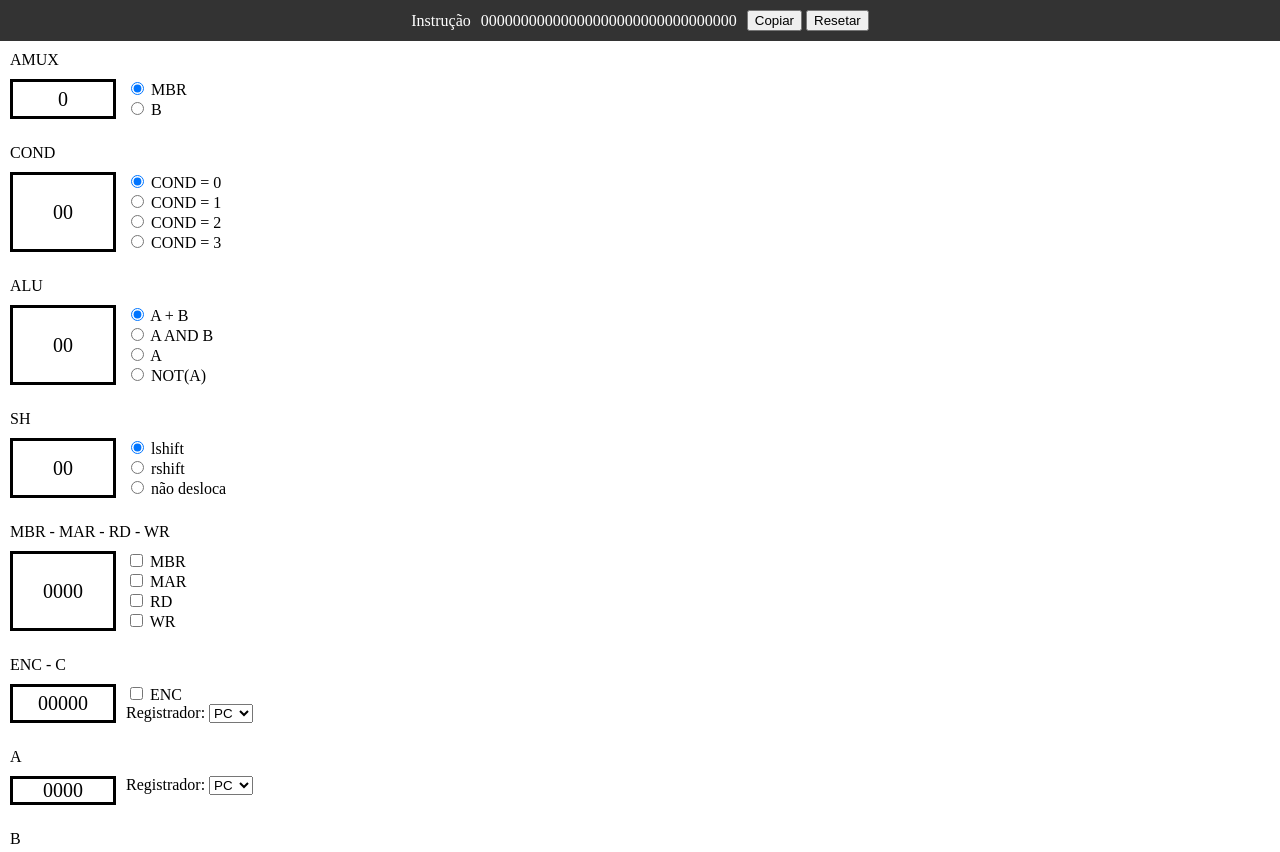
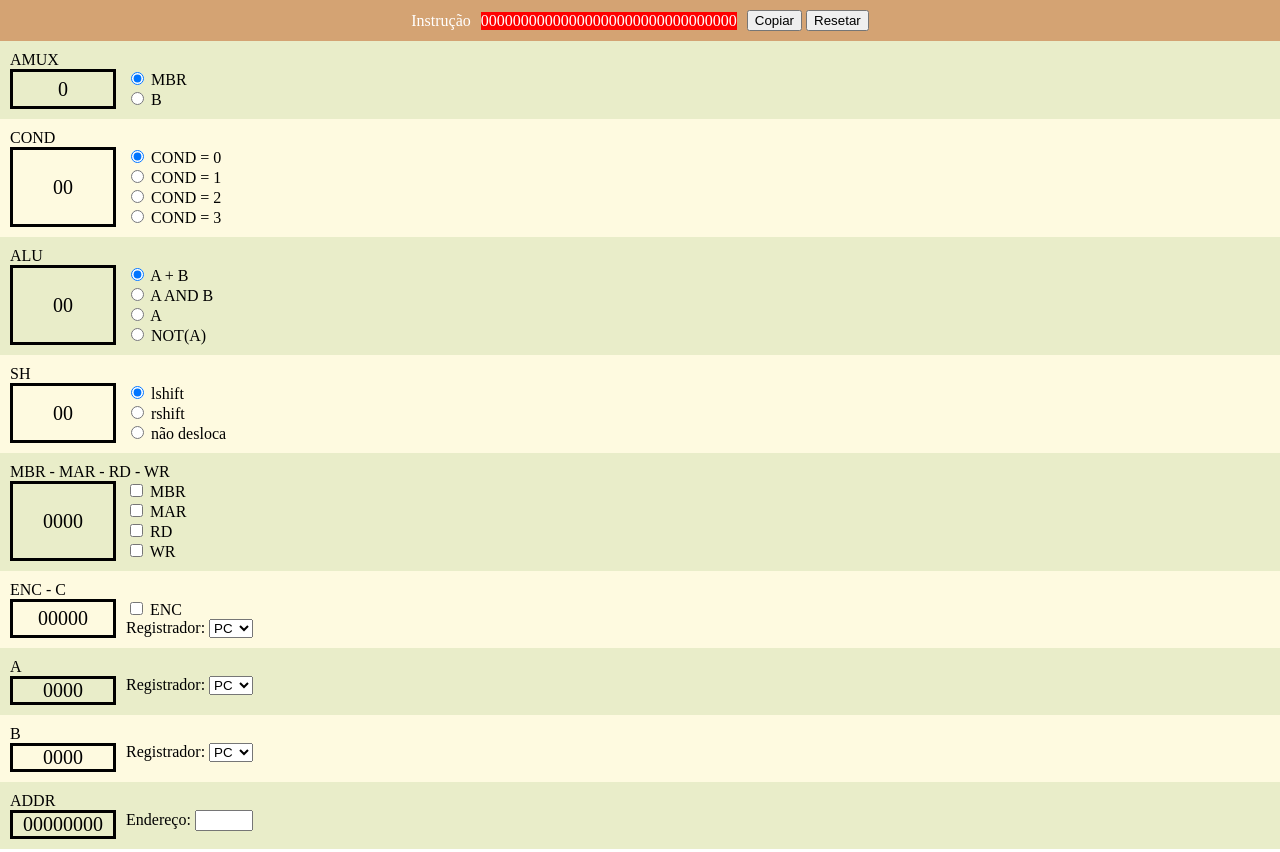
Before and after one commit to viniciusmra/minha-ufpi, a plain HTML site: page bits.html in a window 1280 px wide. Shown: the top 852 px of the page. Drawn offline with Linux system fonts and the light colour scheme.

Commit message:
descrição

```diff
--- a/bits.html
+++ b/bits.html
@@ -20,12 +20,14 @@
         </div>
     </div>
     <div class="main" id="main">
+
+        <div class="conjunto_bits" style="background-color: #e9edc9">
             <span>AMUX</span>
-        <div class="container">
+            <div class="bits_opcoes">
                 <div class="bits_separados">
                     <span id="amux">0</span>
                 </div>
-            <div class="selecionadores">
+                <div class="opcoes">
                     <input type="radio" id="select_mbr" name="amux" value="0" onclick=teste(this) checked="checked">
                     <label for="select_mbr">MBR</label><br>
 
@@ -33,13 +35,15 @@
                     <label for="select_b">B</label><br>
                 </div>
             </div>
+        </div>
 
+        <div class="conjunto_bits" style="background-color: #fefae0">
             <span>COND</span>
-        <div class="container">
+            <div class="bits_opcoes">
                 <div class="bits_separados">
                     <span id="cond">00</span>
                 </div>
-            <div class="selecionadores">
+                <div class="opcoes">
                     <input type="radio" id="cond0" name="cond" value="00" onclick=teste(this) checked="checked">
                     <label for="cond0">COND = 0</label><br>
 
@@ -53,13 +57,15 @@
                     <label for="cond3">COND = 3</label><br>
                 </div>
             </div>
+        </div>
 
+        <div class="conjunto_bits" style="background-color: #e9edc9">
             <span>ALU</span>
-        <div class="container">
+            <div class="bits_opcoes">
                 <div class="bits_separados">
                     <span id="alu">00</span>
                 </div>
-            <div class="selecionadores">
+                <div class="opcoes">
                     <input type="radio" id="alu0" name="alu" value="00" onclick=teste(this) checked="checked">
                     <label for="alu0">A + B</label><br>
 
@@ -73,7 +79,9 @@
                     <label for="alu3">NOT(A)</label><br>
                 </div>
             </div>
+        </div>
 
+        <div class="conjunto_bits" style="background-color: #fefae0">
             <span>SH</span>
             <div class="container">
                 <div class="bits_separados">
@@ -90,7 +98,9 @@
                     <label for="sh2">não desloca</label><br>
                 </div>
             </div>
+        </div>
 
+        <div class="conjunto_bits" style="background-color: #e9edc9">
             <span>MBR - MAR - RD - WR</span>
             <div class="container">
                 <div class="bits_separados">
@@ -110,7 +120,9 @@
                     <label for="wr">WR</label><br>
                 </div>
             </div>
+        </div>
 
+        <div class="conjunto_bits" style="background-color: #fefae0">
             <span>ENC - C</span>
             <div class="container">
                 <div class="bits_separados">
@@ -141,7 +153,10 @@
                     </select>
                 </div>
             </div>
+        </div>
 
+
+        <div class="conjunto_bits" style="background-color: #e9edc9">
             <span>A</span>
             <div class="container">
                 <div class="bits_separados">
@@ -169,7 +184,9 @@
                     </select>
                 </div>
             </div>
+        </div>
 
+        <div class="conjunto_bits" style="background-color: #fefae0">
             <span>B</span>
             <div class="container">
                 <div class="bits_separados">
@@ -197,7 +214,10 @@
                     </select>
                 </div>
             </div>
+        </div>
 
+
+        <div class="conjunto_bits" style="background-color: #e9edc9">
             <span>ADDR</span>
             <div class="container">
                 <div class="bits_separados">
@@ -205,9 +225,11 @@
                 </div>
                 <div class="selecionadores">
                     <label for="addr_input">Endereço:</label>
-                <input type="text" id="addr_input"onchange=endereco(this)>
+                    <input type="text" id="addr_input" onchange=endereco(this) style="width: 50px">
                 </div>
             </div>
+        </div>
+
 
     </div>
 
--- a/scripts/bits_script.js
+++ b/scripts/bits_script.js
@@ -38,7 +38,7 @@ function c_reg(){
 
 function reg_select(select){
     document.getElementById(select.name).innerHTML = select.options[select.selectedIndex].value;
-
+    atualizar_instrucao();
 }
 
 function endereco(input){
--- a/styles/bits_style.css
+++ b/styles/bits_style.css
@@ -2,16 +2,19 @@ body{
     margin:0;
 }
 
-.container{
-    padding: 10px 0px;
+.bits_opcoes{
     display: flex;
     gap: 10px;
     align-items: stretch;
     justify-content: stretch;
-    margin-bottom: 15px;
 }
-.selecionadores{
-    background-color: white;
+.container{
+    display: flex;
+    gap: 10px;
+    align-items: stretch;
+    justify-content: stretch;
+}
+.opcoes{
 
 }
 .bits_separados{
@@ -25,11 +28,11 @@ body{
 }
 
 .main{
-    padding: 10px;
+
     margin-top: 30px
 }
 .head{
-    background-color: #333;
+    background-color: #d4a373;
     position: fixed;
     top: 0;
     padding: 10px;
@@ -41,5 +44,11 @@ body{
     gap: 10px;
     flex-wrap: wrap;
     box-sizing: border-box
+}
 
+#instrucao{
+    background-color: red
 }
+.conjunto_bits{
+    padding: 10px;
+}
--- a/styles/map_style.css
+++ b/styles/map_style.css
@@ -1,3 +1,8 @@
+#teste {
+    color: white;
+
+}
+
 table {
     border-spacing: 15px;
     color: white;
```
Also changed, not shown: mapaDisciplinas.html (+14 -2 lines). Lines whose indentation alone changed are shown as unchanged.
